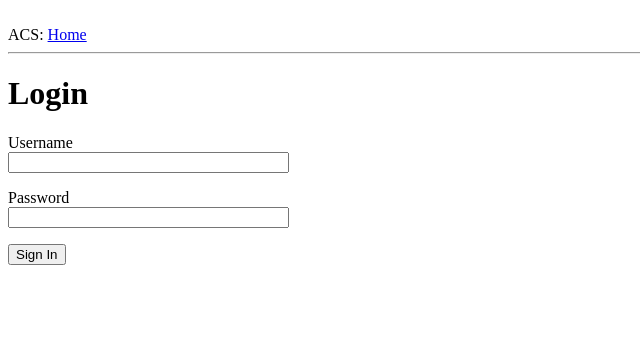
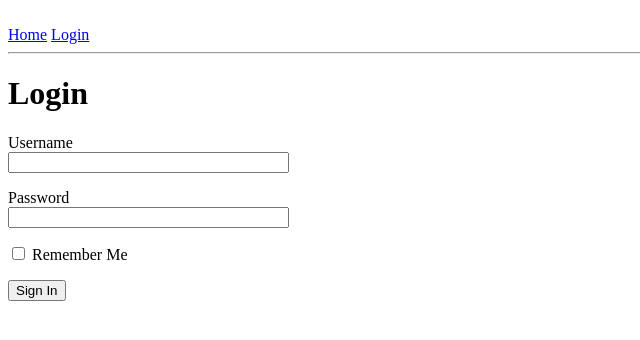
Before and after one commit to thedisquisitive/DepotIT, a Flask app: page /login in a window 1280 px wide. Shown: the top 340 px of the page, without its empty margins (0-640 px from the left). Run offline with Flask 3, Linux system fonts and the light colour scheme.

Commit message:
Added login boilerplate

```diff
--- a/app/routes.py
+++ b/app/routes.py
@@ -1,4 +1,4 @@
-from flask import render_template
+from flask import render_template, flash, redirect, url_for
 from app import app
 from app.forms import LoginForm
 
@@ -7,7 +7,11 @@ from app.forms import LoginForm
 def index():
     return render_template('index.html', title='Home')
 
-@app.route('/login')
+@app.route('/login', methods=['GET', 'POST'])
 def login():
     form = LoginForm()
+    if form.validate_on_submit():
+        flash('Login requested for user {}, remember_me={}'.format(
+            form.username.data, form.remember_me.data))
+        return redirect(url_for('index'))
     return render_template('login.html', title='Sign In', form=form)
--- a/app/templates/base.html
+++ b/app/templates/base.html
@@ -8,8 +8,18 @@
       {% endif %}
     </head>
     <body>
-        <div>ACS: <a href="/index">Home</a></div>
+        <div><a href="{{ url_for('index') }}">Home</a><span> </span><a href="{{ url_for('login') }}">Login</a></div>
         <hr>
+        {% with messages = get_flashed_messages() %}
+        {% if messages %}
+        <ul>
+            {% for message in messages %}
+            <li>{{ message }}</li>
+            {% endfor %}
+        </ul>
+        {% endif %}
+        {% endwith %}
+
         {% block content %}{% endblock %}
     </body>
 </html>
--- a/app/templates/login.html
+++ b/app/templates/login.html
@@ -17,6 +17,7 @@
                 <span style="color: red;">[{{ error }}]</span>
             {% endfor %}
         </p>
+        <p>{{ form.remember_me() }} {{ form.remember_me.label }}</p>
         <p>{{ form.submit() }}</p>
 
     </form>
```
